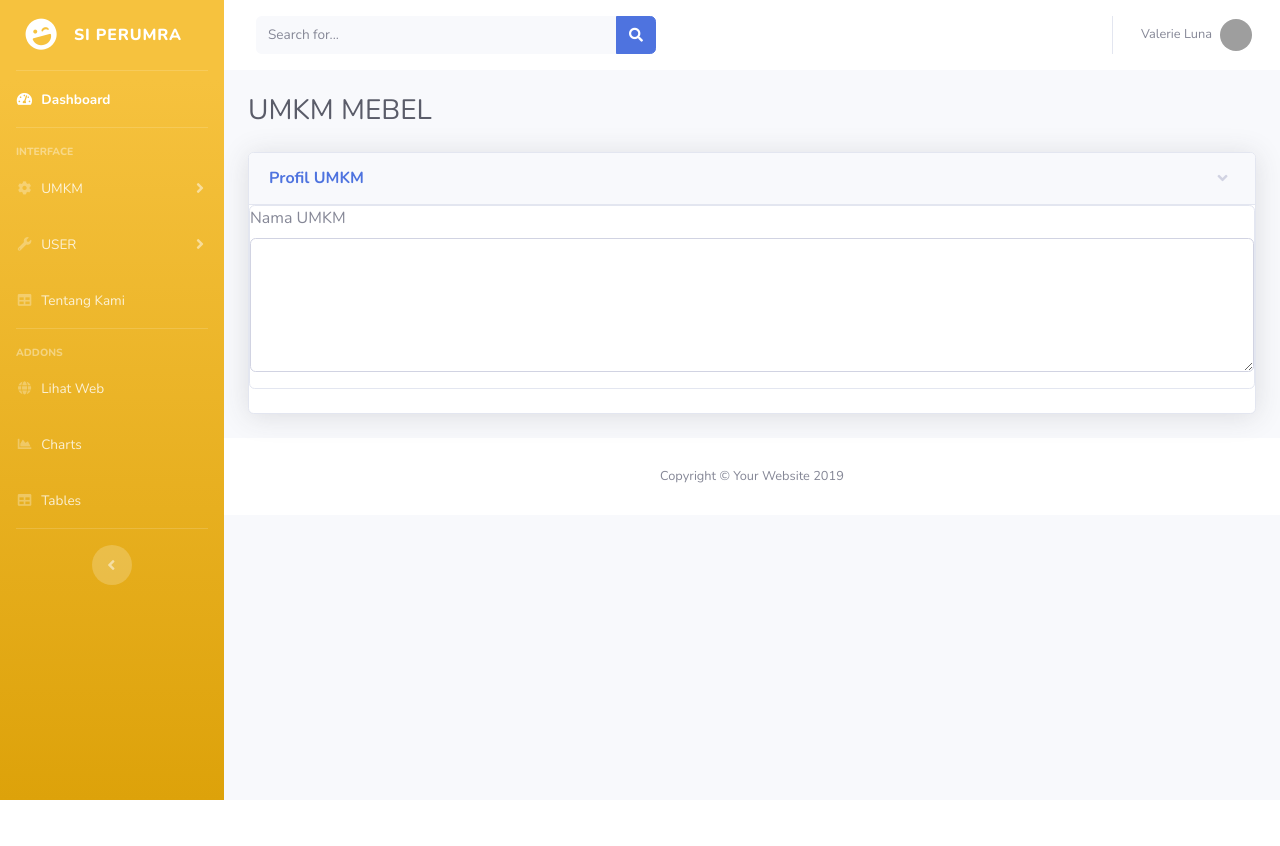
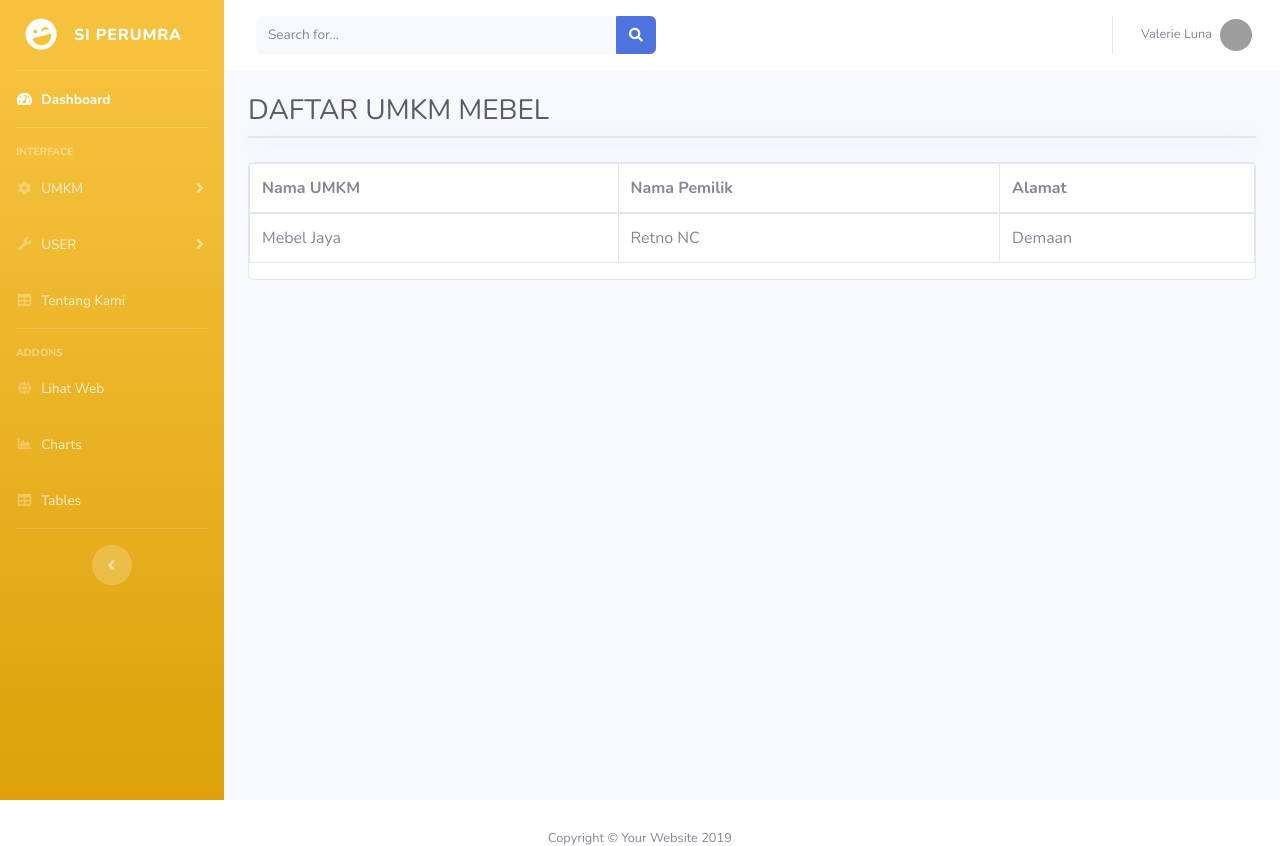
Before and after one commit to fikri-164/PWFL_UNISNU_DA_SIPERUMRA, a CodeIgniter app: page /siperumra/welcome/umkm_mebel in a window 1280 px wide. Shown: the top 846 px of the page. Before the commit the page ends 800 px from the top, so only its background shows below. Run offline with CodeIgniter, Linux system fonts and the light colour scheme; some libraries are stand-ins or nearby versions; grey boxes are pictures that could not be loaded.

Commit message:
menambahkan tabel pada menu umkm mebel dan kerajinan
menambahkan tabel pada menu umkm mebel dan menu umkm kerajinan

```diff
--- a/application/views/admin/v_umkm_mebel.php
+++ b/application/views/admin/v_umkm_mebel.php
@@ -5,25 +5,36 @@
 </head>
 <body>
         <div class="container-fluid">
+          <h1 class="h3 mb-2 text-gray-800">DAFTAR UMKM MEBEL</h1>
+          <div class="card shadow mb-4">
+            </a>
+            </div>
+            <div class="card mb-4">
+              <div class="table-responsive">
+                <table class="table table-bordered" id="dataTable" width="100%" cellspacing="0">
+                  <thead>
+                    <tr>
+                      <th>Nama UMKM</th>
+                      <th>Nama Pemilik</th>
+                      <th>Alamat</th>
+                    </tr>
+                  </thead>
+                  <tbody>
+                    <tr>
+                      <td>Mebel Jaya</td>
+                      <td>Retno NC</td>
+                      <td>Demaan</td>
+                    </tr>
+                  </tbody>
+                </table>
+              </div>
+            </div>
+          </div>
+ </div>
+        <!-- /.container-fluid -->
 
-          <!-- Page Heading -->
-          <div class="d-sm-flex align-items-center justify-content-between mb-4">
-            <h1 class="h3 mb-0 text-gray-800">UMKM MEBEL</h1>
-
-          </div>
-          <div class="card shadow mb-4">
-                <!-- Card Header - Accordion -->
-                <a href="#collapseCardExample" class="d-block card-header py-3" data-toggle="collapse" role="button" aria-expanded="true" aria-controls="collapseCardExample">
-                  <h6 class="m-0 font-weight-bold text-primary">Profil UMKM</h6>
-                </a>
-                <!-- Card Content - Collapse -->
-                <div class="card mb-4">
-                  <div class="form-group">
-                    <label>Nama UMKM</label>
-                    <textarea name="isi" class="form-control ckeditor" rows="5" ></textarea>
-                  </div>
-                </div>
-              </div>
-        </div>
+      </div>
+      <!-- End of Main Content -->
+</div>
 </body>
 </html>
```
Also changed, not shown: application/views/admin/v_umkm_kerajinan.php (+5 -5 lines).
